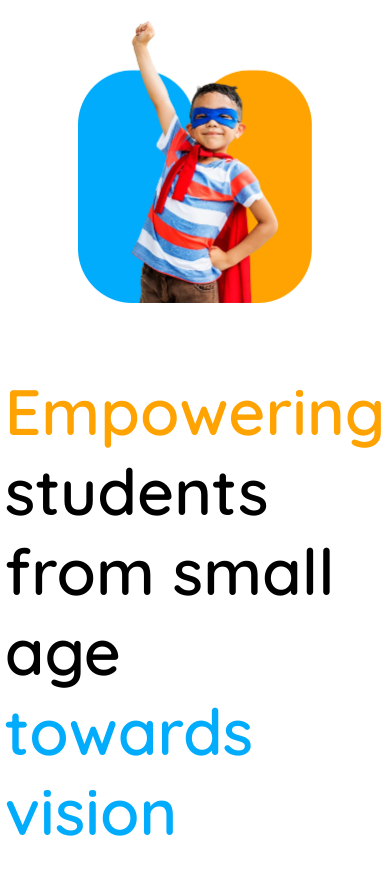
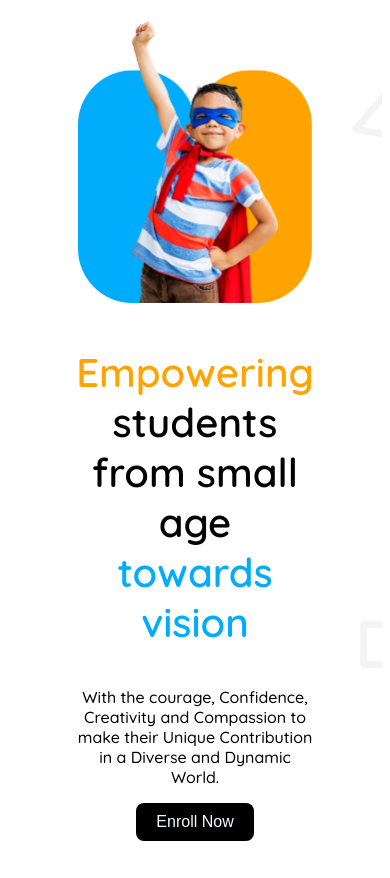
Before and after one commit to Rafsan41/B11-A2-Kids-School, a plain HTML site: page index.html in a window 390 px wide. Shown: the part 116-994 px from the top of the page. Drawn offline with Linux system fonts and the light colour scheme.

Commit message:
improve text size

```diff
--- a/kidsSchool.css
+++ b/kidsSchool.css
@@ -363,23 +363,27 @@ body {
     width: 20px;
     border-radius: 5px;
   }
-
   /* bannersection */
   .bnr {
     display: flex;
     justify-content: center;
     flex-direction: column-reverse;
   }
-
+  .bnrSmlTxt {
+    font-size: medium;
+    font-size: 4 rem;
+  }
   .bnrTextContent {
     font-size: 1rem;
     font-weight: 500;
     padding: 0px;
     margin: 0px;
+    text-align: center;
   }
+
   .bnrBigTxt {
     font-weight: 600;
-    font-size: 4rem;
+    font-size: 2.5rem;
   }
   .bannerimg img {
     width: 100%;
@@ -442,6 +446,7 @@ body {
   }
   .navbtn {
   }
+
   .drawers {
     border: 2px solid rgb(5, 5, 5);
     margin-bottom: 4px;
```
